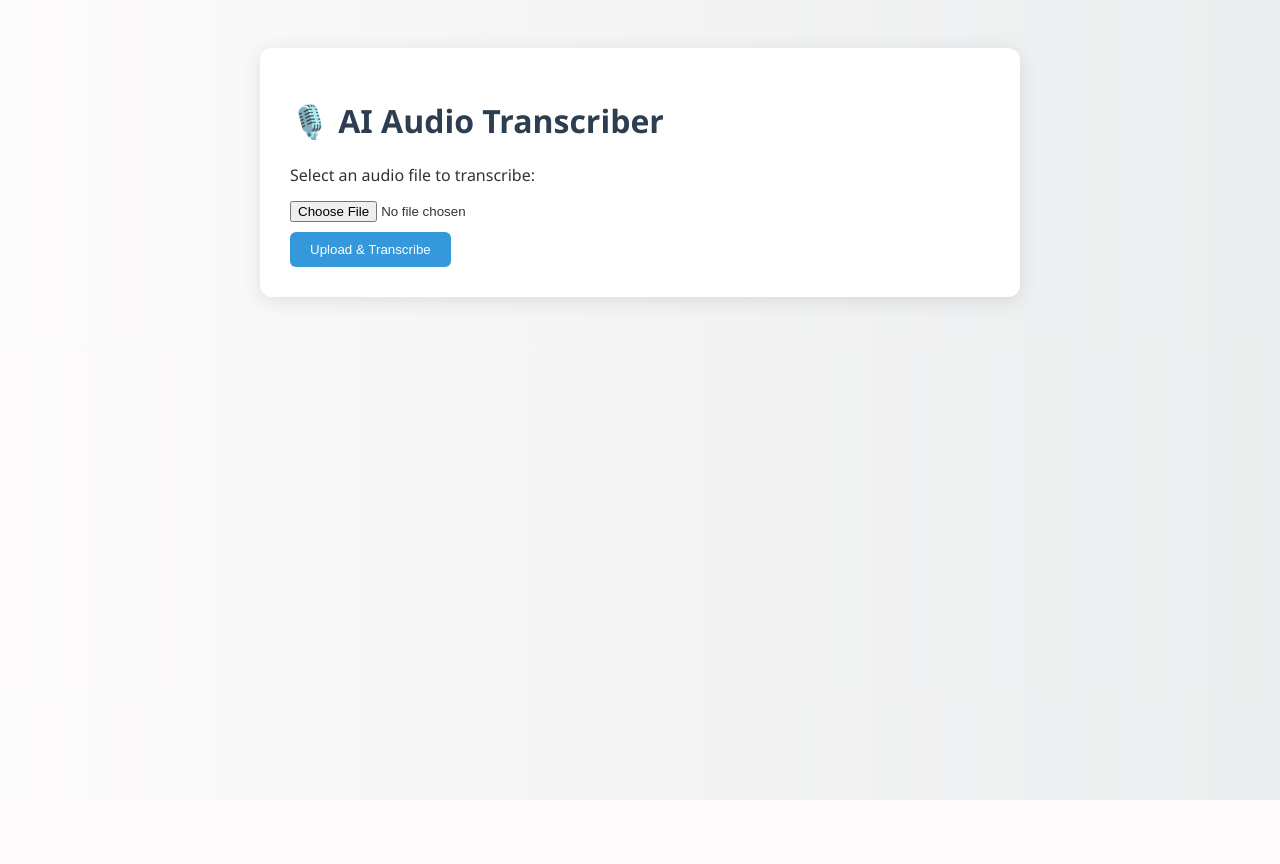
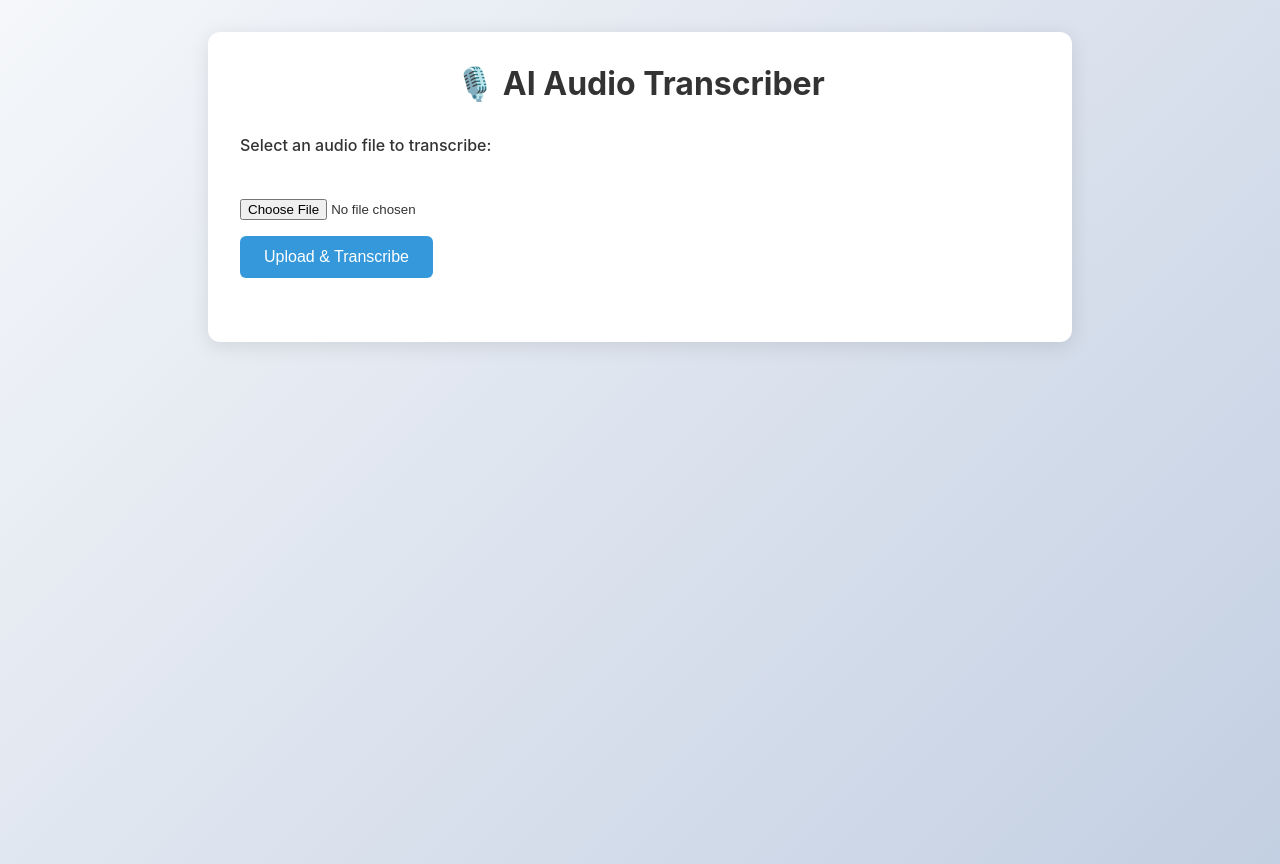
Before and after one commit to Amrish-Sharma/ata, a FastAPI app: page / in a window 1280 px wide. Before the commit the page ends 800 px from the top, so only its background shows below. Run offline with FastAPI, Linux system fonts and the light colour scheme.

Commit message:
updated code

```diff
--- a/app/main.py
+++ b/app/main.py
@@ -9,6 +9,9 @@ from app.utils import transcribe_audio
 
 app = FastAPI()
 app.mount("/uploads", StaticFiles(directory="uploads"), name="uploads")
+# Mount the static directory
+app.mount("/static", StaticFiles(directory="static"), name="static")
+
 templates = Jinja2Templates(directory="templates")
 
 UPLOAD_FOLDER = "uploads"
@@ -21,6 +24,7 @@ async def upload_form(request: Request):
 
 @app.post("/upload", response_class=HTMLResponse)
 async def upload_audio(request: Request, file: UploadFile = File(...)):
+
     file_path = os.path.join(UPLOAD_FOLDER, file.filename)
 
     async with aiofiles.open(file_path, 'wb') as out_file:
--- /dev/null
+++ b/static/css/styles.css
@@ -0,0 +1,110 @@
+/* Base styles */
+:root {
+    --primary-color: #3498db;
+    --text-color: #333;
+    --bg-color: #fff;
+    --container-shadow: 0 4px 20px rgba(0, 0, 0, 0.1);
+}
+
+body {
+    font-family: -apple-system, BlinkMacSystemFont, 'Segoe UI', Roboto, Oxygen, Ubuntu, sans-serif;
+    background: linear-gradient(135deg, #f5f7fa 0%, #c3cfe2 100%);
+    margin: 0;
+    padding: 2rem;
+    min-height: 100vh;
+    color: var(--text-color);
+}
+
+.container {
+    max-width: 800px;
+    margin: 0 auto;
+    background: var(--bg-color);
+    padding: 2rem;
+    border-radius: 12px;
+    box-shadow: var(--container-shadow);
+}
+
+h1 {
+    margin-top: 0;
+    color: var(--text-color);
+    font-size: 2rem;
+    text-align: center;
+}
+
+/* Form styles */
+form {
+    margin: 2rem 0;
+}
+
+label {
+    display: block;
+    margin-bottom: 0.5rem;
+    font-weight: 500;
+}
+
+input[type="file"] {
+    width: 100%;
+    padding: 1rem 0;
+}
+
+button {
+    background-color: var(--primary-color);
+    color: white;
+    padding: 0.75rem 1.5rem;
+    border: none;
+    border-radius: 6px;
+    font-size: 1rem;
+    cursor: pointer;
+    transition: background-color 0.2s ease;
+}
+
+button:hover {
+    background-color: #2980b9;
+}
+
+/* Transcript styles */
+.transcript {
+    background: #f8f9fa;
+    padding: 1.5rem;
+    border-radius: 8px;
+    border-left: 4px solid var(--primary-color);
+    margin-top: 2rem;
+}
+
+.transcript h2 {
+    margin-top: 0;
+    color: var(--text-color);
+    font-size: 1.5rem;
+}
+
+.transcript p {
+    margin: 0;
+    padding: 0.25rem 0;
+    line-height: 1.5;
+}
+
+.progress-container {
+    margin: 15px 0;
+}
+
+.progress-bar {
+    width: 100%;
+    height: 20px;
+    background-color: #f0f0f0;
+    border-radius: 10px;
+    overflow: hidden;
+}
+
+.progress {
+    width: 0%;
+    height: 100%;
+    background-color: #3498db;
+    transition: width 0.3s ease;
+}
+
+#uploadStatus {
+    text-align: center;
+    margin-top: 5px;
+    font-size: 14px;
+    color: #666;
+}
--- a/templates/index.html
+++ b/templates/index.html
@@ -3,53 +3,13 @@
 <head>
     <meta charset="UTF-8">
     <title>AI Audio Transcriber</title>
-    <style>
-        body {
-            font-family: 'Segoe UI', Tahoma, Geneva, Verdana, sans-serif;
-            background: linear-gradient(to right, #fdfbfb, #ebedee);
-            padding: 40px;
-            color: #333;
-        }
-        h1 {
-            color: #2c3e50;
-        }
-        .container {
-            max-width: 700px;
-            margin: auto;
-            background: white;
-            padding: 30px;
-            border-radius: 12px;
-            box-shadow: 0 4px 20px rgba(0,0,0,0.1);
-        }
-        .transcript {
-            background: #f0f4f8;
-            padding: 20px;
-            margin-top: 20px;
-            border-left: 6px solid #3498db;
-            white-space: pre-wrap;
-            border-radius: 8px;
-        }
-        input[type="file"] {
-            margin-top: 15px;
-        }
-        button {
-            background-color: #3498db;
-            color: white;
-            padding: 10px 20px;
-            border: none;
-            margin-top: 10px;
-            border-radius: 6px;
-            cursor: pointer;
-        }
-        button:hover {
-            background-color: #2980b9;
-        }
-    </style>
+    <meta name="viewport" content="width=device-width, initial-scale=1.0">
+    <link rel="stylesheet" href="/static/css/styles.css">
 </head>
 <body>
     <div class="container">
         <h1>🎙️ AI Audio Transcriber</h1>
-        <form action="/upload" method="post" enctype="multipart/form-data">
+        <form id="uploadForm" action="/upload" method="post" enctype="multipart/form-data">
             <label>Select an audio file to transcribe:</label><br>
             <input type="file" name="file" accept="audio/*" required><br>
             <button type="submit">Upload & Transcribe</button>
```
Lines whose indentation alone changed are shown as unchanged.
